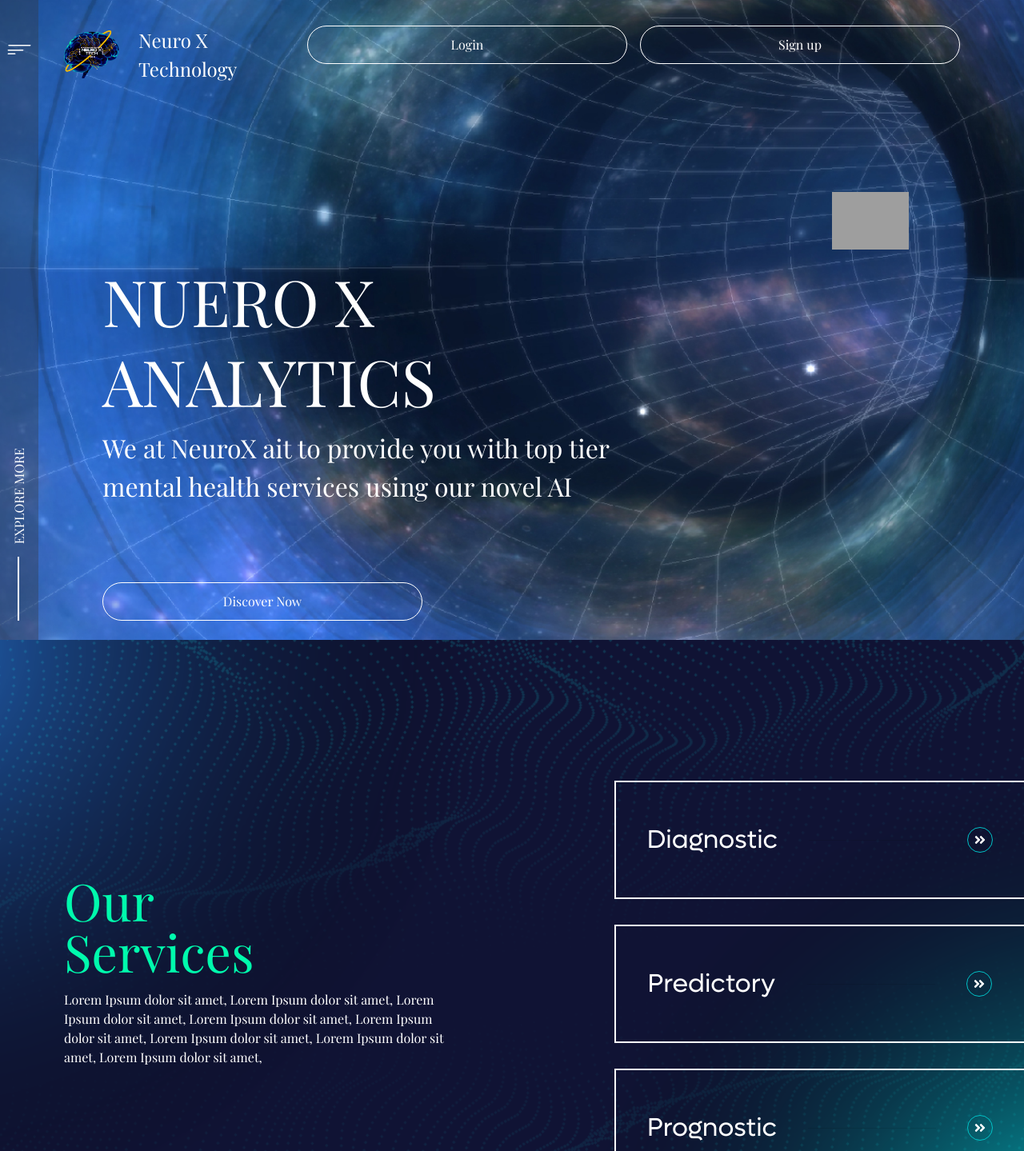
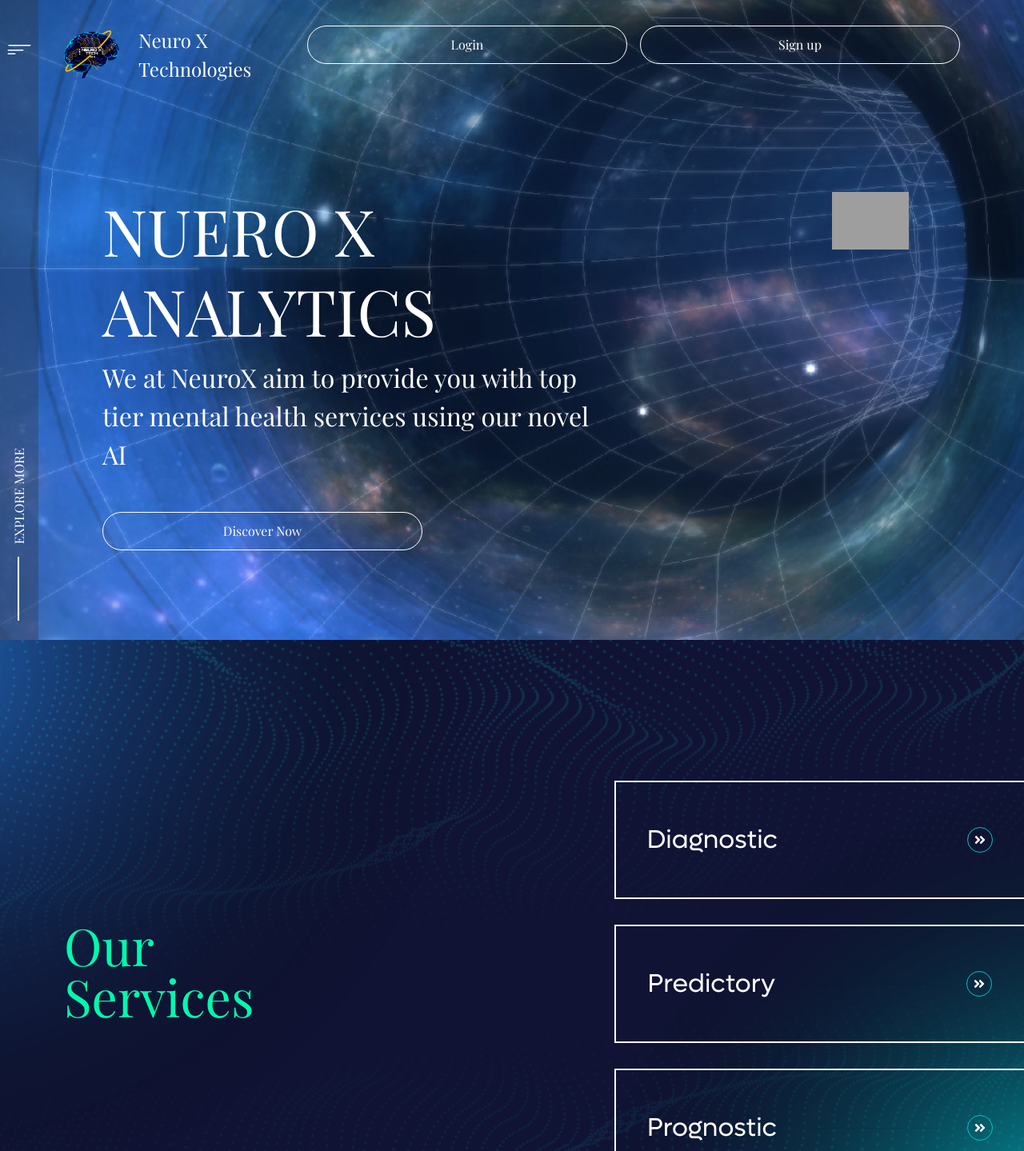
Before and after one commit to Jimtyagi/NeuroX, a React (Create React App) app: page / in a window 1280 px wide. Shown: the top 1439 px of the page at 80% size. Built offline with nearby package versions, Linux system fonts and the light colour scheme; grey boxes are pictures that could not be loaded.

Commit message:
CSS Changes

```diff
--- a/src/App.css
+++ b/src/App.css
@@ -3,7 +3,8 @@
 }
 
 .service-background {
-	background-image: url("assets/section2.png");
+  background-image: url('assets/section2.png');
+  min-height: '700px';
   height: 100%;
   background-position: center;
   background-repeat: no-repeat;
@@ -11,14 +12,16 @@
 }
 
 .footer-background {
-	background-image: url("assets/footer.png");
+  background-image: url('assets/footer.png');
+  min-height: '700px';
   height: 100%;
   background-position: center;
   background-repeat: no-repeat;
   background-size: cover;
 }
 .banner-background {
-	background-image: url("assets/BG-01.jpg");
+  background-image: url('assets/BG-01.jpg');
+  min-height: '700px';
   height: 100%;
   background-position: center;
   background-repeat: no-repeat;
@@ -35,7 +38,7 @@
 }
 
 .lufga-font {
-	font-family: "lufgaRegular";
+  font-family: 'lufgaRegular';
 }
 
 .rotate180 {
--- a/src/components/home/Banner.jsx
+++ b/src/components/home/Banner.jsx
@@ -30,7 +30,7 @@ function Banner() {
               style={{ fontSize: '1.5em', color: '#fff', paddingLeft: '1em' }}
             >
               {' '}
-              Neuro X Technology
+              Neuro X Technologies
             </span>
           </div>
           <div style={{ display: 'flex', flexDirection: 'row' }}>
@@ -41,8 +41,12 @@ function Banner() {
             >
               Login
             </button>
-            <button style={styles.button} onClick={() => history.push('/Register')}  className="green-border-hover">
-            Sign up
+            <button
+              style={styles.button}
+              onClick={() => history.push('/Register')}
+              className="green-border-hover"
+            >
+              Sign up
             </button>
           </div>
         </div>
@@ -50,9 +54,9 @@ function Banner() {
           style={{
             display: 'flex',
             flexDirection: 'column',
-            marginTop: '25vh',
-            justifyContent: 'flex-start',
-            marginLeft: '10vh'
+            justifyContent: 'center',
+            marginLeft: '10vh',
+            height: '100%',
           }}
         >
           <span style={{ ...styles.heading, lineHeight: '1em' }}>NUERO X </span>
@@ -66,11 +70,11 @@ function Banner() {
               textAlign: 'left',
             }}
           >
-            We at NeuroX ait to provide you with top tier mental health services
+            We at NeuroX aim to provide you with top tier mental health services
             using our novel AI
           </p>
           <button
-            style={{ ...styles.button, marginTop: '5em' }}
+            style={{ ...styles.button, marginTop: '2rem' }}
             className="green-border-hover"
           >
             Discover Now
@@ -81,13 +85,12 @@ function Banner() {
         style={{
           position: 'absolute',
           top: '30vh',
-          left:'65em',
+          left: '65em',
           display: 'flex',
           flexDirection: 'column',
         }}
       >
         <img src={slide} style={{ height: '40%', width: '40%' }} />
-
       </div>
     </div>
   );
@@ -96,6 +99,7 @@ function Banner() {
 const styles = {
   container: {
     height: '100vh',
+    minHeight: '700px',
     display: 'flex',
     flexDirection: 'row',
   },
--- a/src/components/home/Service.jsx
+++ b/src/components/home/Service.jsx
@@ -8,12 +8,7 @@ function Service() {
         <p style={{ ...styles.heading, lineHeight: '0.5em' }}>Our</p>
         <p style={styles.heading}>Services</p>
 
-        <p style={{ textAlign: 'left', color: '#fff' }}>
-          Lorem Ipsum dolor sit amet, Lorem Ipsum dolor sit amet, Lorem Ipsum
-          dolor sit amet, Lorem Ipsum dolor sit amet, Lorem Ipsum dolor sit
-          amet, Lorem Ipsum dolor sit amet, Lorem Ipsum dolor sit amet, Lorem
-          Ipsum dolor sit amet,
-        </p>
+
       </div>
       <div style={styles.rightSection}>
         <ServiceBox title="Diagnostic" />
--- a/src/containers/Login.css
+++ b/src/containers/Login.css
@@ -12,6 +12,6 @@
 
   .title {
     font-size: 3em;
-		margin-left: 17.5em;
+    text-align: center;
   }
 }
--- a/src/containers/Register.css
+++ b/src/containers/Register.css
@@ -12,6 +12,5 @@
 
   .title {
     font-size: 3em;
-		margin-left: 14em;
   }
 }
```
Also changed, not shown: src/components/home/Header.jsx (+11 -7 lines), src/containers/Login.js (+10 -8 lines), 1 other file (tests, documents, lock files or other folders). Lines whose indentation alone changed are shown as unchanged.
